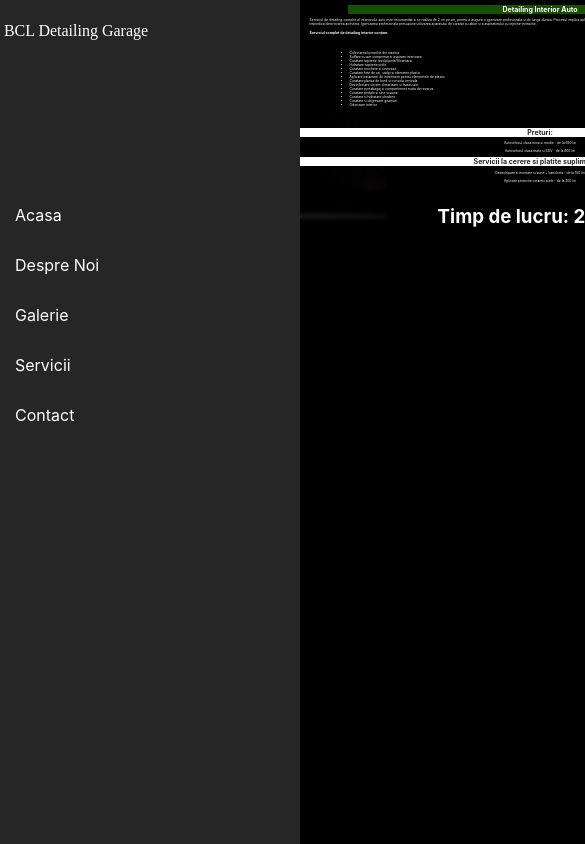
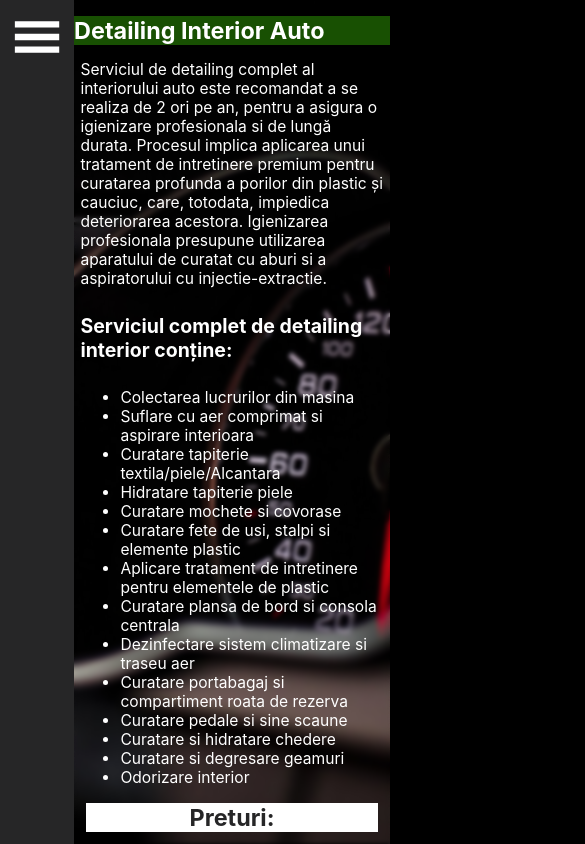
Before and after one commit to SergiuPert/bcldetailing, a React (Create React App) app in the folder service-website/: page /detailinginterior in a window 390 px wide. Shown: the top 844 px of the page, 585 px wide, since content can reach past the window. Built offline with nearby package versions, Linux system fonts and the light colour scheme.

Commit message:
mobile version done

```diff
--- a/service-website/src/App.css
+++ b/service-website/src/App.css
@@ -1,3 +1,4 @@
 .App {
   text-align: center;
+  width: 100%;
 }
--- a/service-website/src/App.js
+++ b/service-website/src/App.js
@@ -17,7 +17,7 @@
   return (
     <div>
         <BrowserRouter>
-            <div>
+            <div className="All">
                 <NavBar />
                 <div className="App">
                     <Routes>
--- a/service-website/src/components/DetailingExterior.js
+++ b/service-website/src/components/DetailingExterior.js
@@ -45,9 +45,7 @@
     const duration = "variaza in functie de complexitatea serviciului"
 
     return (
-        <div className="App">
             <ServiceInfo title={title} duration={duration} description={description} beforeList={beforeList} list={list} packs={packs}/>
-        </div>
     );
 };
 
--- a/service-website/src/components/DetailingInterior.js
+++ b/service-website/src/components/DetailingInterior.js
@@ -51,9 +51,7 @@
     const pack = {} //small pack here
 
     return (
-        <div className="App">
             <ServiceInfo title={title} duration={duration} description={description} beforeList={beforeList} list={list} packs={packs}/>
-        </div>
     );
 };
 
--- a/service-website/src/components/DetailingMotor.js
+++ b/service-website/src/components/DetailingMotor.js
@@ -26,9 +26,7 @@
     const pack = {} //small pack here
 
     return (
-        <div className="App">
             <ServiceInfo title={title} duration={duration} description={description} beforeList={beforeList} list={list} packs={packs}/>
-        </div>
     );
 };
 
--- a/service-website/src/components/Galery.js
+++ b/service-website/src/components/Galery.js
@@ -9,7 +9,7 @@
                 <Carousel showArrows={true} swipeable={true} dynamicHeight={true}>
                     {images.map(image =>
                         <div>
-                            <img style={{width:"85%", height:"30%", top: "0", bottom: "0"}} src={require(`../images/${image}`)} />
+                            <img className={"fuuuuu"} style={{width:"85%", height:"30%", top: "0", bottom: "0"}} src={require(`../images/${image}`)} />
                         </div>
                     )}
                 </Carousel>
--- a/service-website/src/components/NavBar.js
+++ b/service-website/src/components/NavBar.js
@@ -1,27 +1,38 @@
 import React from 'react';
 import {Link, Route} from "react-router-dom";
 import { FaArrowRight } from 'react-icons/fa';
+import {GiHamburgerMenu} from "react-icons/gi";
 
 const NavBar = () => {
+    const toggleBurger = () => {
+        let burger = document.getElementById("navId")
+        burger.classList.toggle("displayNone")
+    }
     return (
-        <nav className="navBar">
+        <>
+            <div>
+                <GiHamburgerMenu className={"burgerButton"} color="white" onClick={()=> toggleBurger()}/>
+                <div className={"burgerLine"}>A</div>
+            </div>
+        <nav className="navBar displayNone" id="navId">
             <div className="logoDiv">
-                <Link className="logo" to="/" >BCL Detailing Garage</Link>
+                <Link className="logo" to="/" onClick={()=> toggleBurger()}>BCL Detailing Garage</Link>
             </div>
             <div className="navBarButtonsDiv">
-                <Link className="navBarButton" to="/" >Acasa</Link>
-                <Link className="navBarButton" to="/desprenoi" >Despre Noi</Link>
-                <Link className="navBarButton" to="/galerie" >Galerie</Link>
+                <Link className="navBarButton" to="/" onClick={()=> toggleBurger()}>Acasa</Link>
+                <Link className="navBarButton" to="/desprenoi" onClick={()=> toggleBurger()}>Despre Noi</Link>
+                <Link className="navBarButton" to="/galerie" onClick={()=> toggleBurger()}>Galerie</Link>
                 <div className="navBarButton dropdownButton">Servicii</div>
                     <div className="dropdown-content">
-                        <Link className="navBarButton" to="/detailinginterior" ><FaArrowRight /><span style={{verticalAlign: "3px"}}> Detailing Interior</span></Link>
-                        <Link className="navBarButton" to="/detailingexterior" ><FaArrowRight /><span style={{verticalAlign: "3px"}}> Detailing Exterior </span></Link>
-                        <Link className="navBarButton" to="/detailingmotor" ><FaArrowRight /><span style={{verticalAlign: "3px"}}> Detailing Motor </span></Link>
-                        <Link className="navBarButton" to="/vopsireetriere" ><FaArrowRight /><span style={{verticalAlign: "3px"}}> Vopsire Etriere </span></Link>
+                        <Link className="navBarButton" to="/detailinginterior" onClick={()=> toggleBurger()}><FaArrowRight /><span style={{verticalAlign: "3px"}}> Detailing Interior</span></Link>
+                        <Link className="navBarButton" to="/detailingexterior" onClick={()=> toggleBurger()}><FaArrowRight /><span style={{verticalAlign: "3px"}}> Detailing Exterior </span></Link>
+                        <Link className="navBarButton" to="/detailingmotor" onClick={()=> toggleBurger()}><FaArrowRight /><span style={{verticalAlign: "3px"}}> Detailing Motor </span></Link>
+                        <Link className="navBarButton" to="/vopsireetriere" onClick={()=> toggleBurger()}><FaArrowRight /><span style={{verticalAlign: "3px"}}> Vopsire Etriere </span></Link>
                     </div>
-                <Link className="navBarButton" to="/contact" >Contact</Link>
+                <Link className="navBarButton" to="/contact" onClick={()=> toggleBurger()}>Contact</Link>
             </div>
         </nav>
+        </>
     );
 };
 
--- a/service-website/src/components/ServiceTitleSmall.js
+++ b/service-website/src/components/ServiceTitleSmall.js
@@ -3,7 +3,7 @@
 const ServiceTitleSmall = (props) => {
     return (
         <div className="serviceTitleSmall">
-            <h1>{props.title}</h1>
+            <h1 className={"serviceTitleHeading"}>{props.title}</h1>
         </div>
     );
 };
--- a/service-website/src/components/VopsireEtriere.js
+++ b/service-website/src/components/VopsireEtriere.js
@@ -23,9 +23,7 @@
     const pack = {} //small pack here
 
     return (
-        <div className="App">
             <ServiceInfo title={title} duration={duration} description={description} beforeList={beforeList} list={list} packs={packs}/>
-        </div>
     );
 };
 
--- a/service-website/src/index.css
+++ b/service-website/src/index.css
@@ -7,6 +7,8 @@
   -moz-osx-font-smoothing: grayscale;
   background-color: black;
 }
+
+html,body { height:100%; }
 
 code {
   font-family: source-code-pro, Menlo, Monaco, Consolas, 'Courier New',
@@ -29,20 +31,82 @@
   font-size: 0.9vw;
 }
 
+.burgerButton {
+  display: none;
+}
+
+@media only screen and (max-width: 768px) {
+  [class*="All"] {
+    min-height: 205vw !important;
+  }
+  [class *= "navBar"] {
+    position: fixed;
+    min-height: 205vw !important;
+  }
+  [class *= "navBarButtonsDiv"] {
+    position: relative;
+    display: grid;
+  }
+  [class *= "navBarButton"] {
+    position: relative;
+    margin-left: 5vw;
+    min-height: 5vw !important;
+    padding: 0;
+  }
+  [class *= "logoDiv"] {
+    margin-left: 5vw;
+    margin-top: 20vw;
+    margin-bottom: 10vw !important;
+  }
+  [class *= "homeImage"] {
+    height: 200vw !important;
+  }
+  [class *= "displayNone"] {
+    display: none;
+  }
+  [class *= "burgerButton"] {
+    display: grid;
+    position: relative;
+    z-index: 10;
+    background-color: #262627;
+    min-width: 13vw;
+    min-height: 13vw;
+    padding: 3vw;
+  }
+  [class *= "burgerLine"] {
+    position: relative;
+    z-index: 1;
+    background-color: #262627;
+    height: 93%;
+    color: rgba(38, 38, 39, 0);
+  }
+}
+
+
+
+.All {
+  display: flex;
+  min-height: 44vw;
+  height: 100%;
+}
+
 .navBar {
-  height: 100%;
+  min-height: 44vw;
+  /*height: 100%;*/
   /*width: 15%;*/
   background-color: #262627;
-  width: 300px;
+  min-width: 300px;
+  max-width: 100%;
   /*width: 15%;*/
   /*min-width: 200px;*/
-  position: fixed;
+  /*position: fixed;*/
   z-index: 1;
   top: 0;
   left: 0;
-  overflow-x: hidden;
+  /*overflow-x: hidden;*/
   padding-top: 5%;
 }
+
 
 .logoDiv {
   margin-bottom: 50%;
@@ -78,7 +142,7 @@
 
 .content {
   /*margin-left: 15%;*/
-  margin-left: 300px;
+  /*margin-left: 300px;*/
   position:relative;
   display: grid;
   height: 100%;
@@ -86,7 +150,7 @@
 
 .homeImage {
   position: relative;
-  height: 70vw;
+  height: 50vw;
   width: 100%;
 }
 
@@ -108,7 +172,7 @@
 .AboutContentDiv {
   position: relative;
   padding: 3% 5%;
-  margin-left: 300px;
+  /*margin-left: 300px;*/
   display: grid;
   color: white;
 }
@@ -134,7 +198,7 @@
 }
 
 .carouselDiv {
-  margin-left: 300px;
+  /*margin-left: 300px;*/
   position: relative;
 }
 
@@ -156,10 +220,10 @@
 
 .serviceInfo {
   display: grid;
-  /*position: relative;*/
+  position: relative;
   /*margin-top: 3%;*/
-  margin-left: 300px;
-  margin-right: 1vw;
+  /*margin-left: 300px;*/
+  /*margin-right: 1vw;*/
   background-image: url("../src/images/background1.jpg");
   background-attachment: fixed;
   background-repeat: no-repeat;
@@ -167,11 +231,11 @@
   height: 56vw;
   /*height: 100vh;*/
   /*height: 100%;*/
-  position: absolute;
-  top: 0px;
-  bottom: 0px;
-  right: 0px;
-  left: 0px;
+  /*position: absolute;*/
+  /*top: 0px;*/
+  /*bottom: 0px;*/
+  /*right: 0px;*/
+  /*left: 0px;*/
   margin-bottom: 0px;
 }
 
@@ -217,7 +281,7 @@
 .Contact {
   position: relative;
   margin-top: 3%;
-  margin-left: 300px;
+  /*margin-left: 300px;*/
 }
 
 .ContactTitle {
@@ -279,12 +343,45 @@
   text-align: justify;
 }
 
+@media only screen and (max-width: 768px) {
 
-
-
-.test {
-  background-color: yellow;
-  width: 100%;
-  height: auto;
-
+  [class *= "carouselDiv"] {
+    margin-top: 20vw;
+    margin-right: 20vw;
+    z-index: 0;
+  }
+  [class *= "serviceInfo"] {
+    height: 100%;
+  }
+  [class *= "serviceTitleHeading"] {
+    text-align: start;
+  }
+  [class *= "serviceTitleSmall"] {
+    width: 100%;
+    margin: 0;
+  }
+  [class *= "serviceText"] {
+    text-align: left;
+  }
+  [class *= "ServicePacksDiv"] {
+    display: contents !important;
+  }
+  [class *= "Pack"] {
+    margin: 0% 2%;
+  }
+  [class *= "ContactDiv"] {
+    display: inline-block;
+  }
+  p {
+    font-size: 4vw;
+  }
+  h1 {
+    font-size: 6vw;
+  }
+  li {
+    font-size: 4vw;
+  }
+  h4 {
+    font-size: 5vw;
+  }
 }
```
